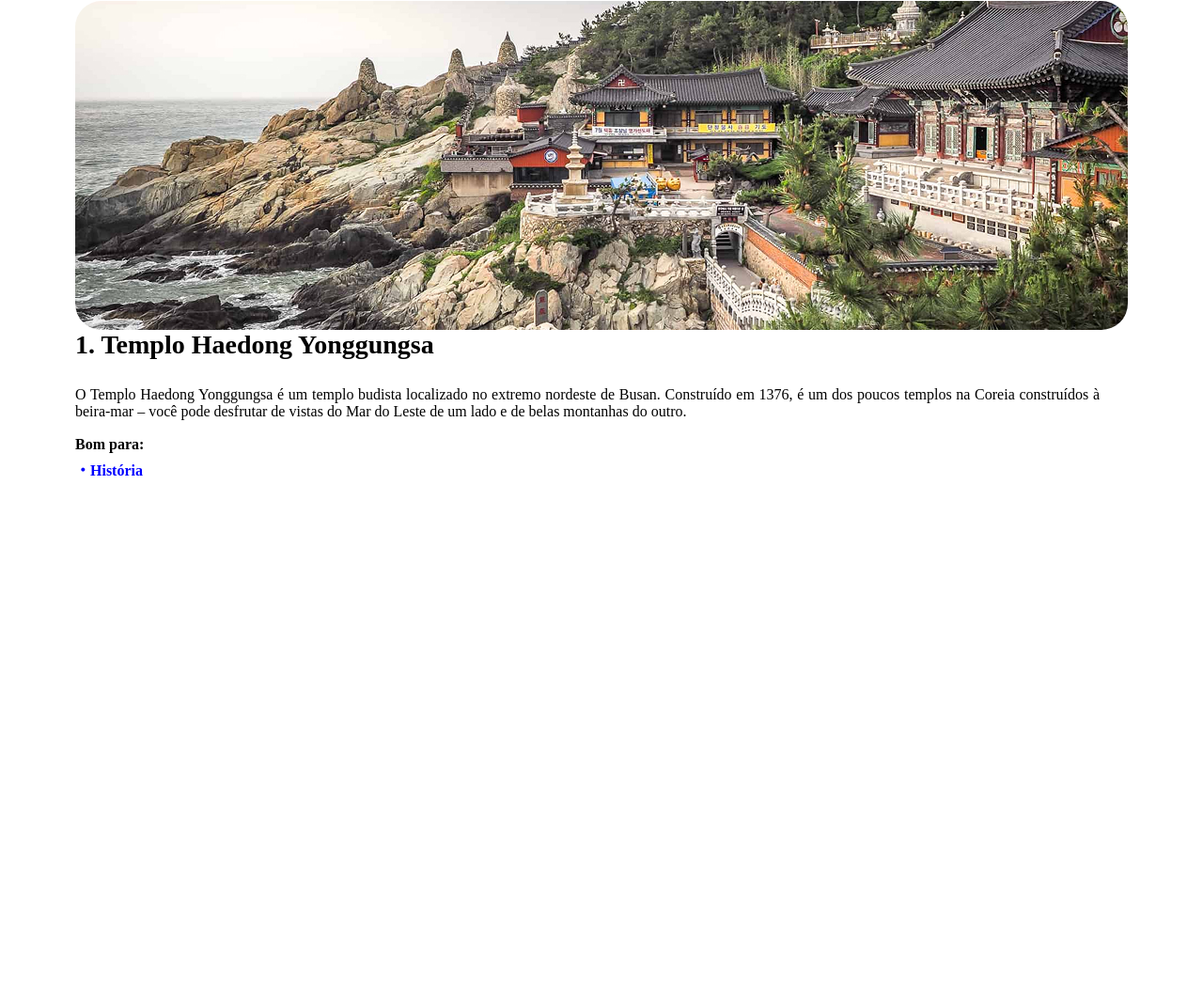
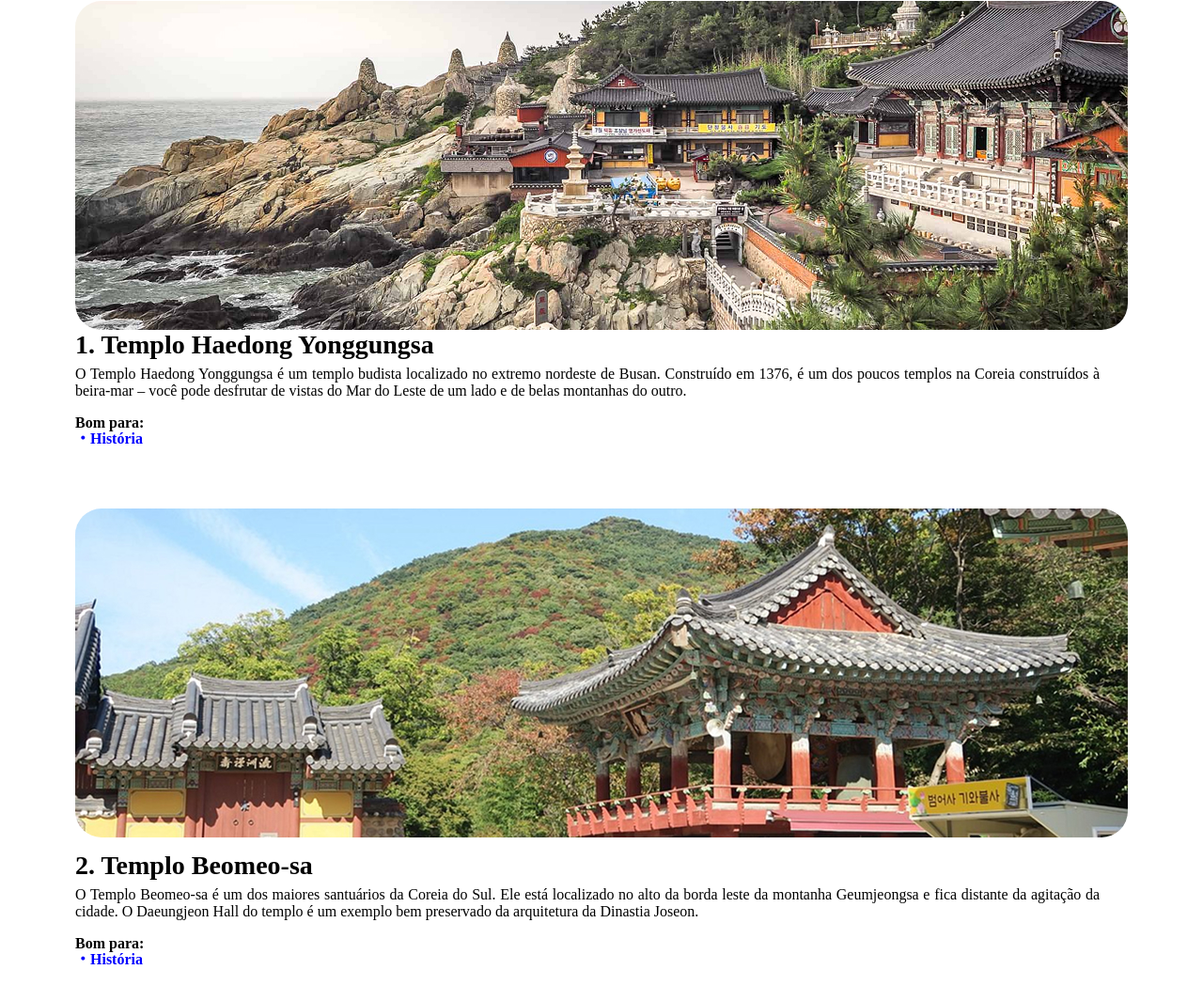
Before and after one commit to BernardoHV/proj-local-turistico, a plain HTML site: page index.html in a window 1280 px wide. Shown: the part 1202-2267 px from the top of the page at 94% size. Before the commit the page ends 1793 px from the top, so only its background shows below. Drawn offline with Linux system fonts and the light colour scheme.

Commit message:
adicionei beomeo e haedong image e ajustei fontes e cores.

```diff
--- a/index.html
+++ b/index.html
@@ -24,11 +24,19 @@ Sua próxima viagem:
   <p>As atrações de Busan vão desde templos budistas centenários que pontilham as montanhas e o litoral da cidade até praias imaculadas com águas cristalinas. Esta cidade litorânea tem muitas coisas para fazer o ano todo - as famílias podem passar o tempo em um aquário à beira-mar, os compradores podem explorar bairros vibrantes e os amantes da natureza podem desfrutar de longas caminhadas até mirantes panorâmicos.
 Os santuários budistas que pontilham a costa e as montanhas de Busan têm uma arquitetura impressionante que irá encantar os fotógrafos.</p>
 
-<img id="Haedong" src="/images/busan-templo1-image.jpg" alt="templohaedong" >
+<img id="Haedong" src="/images/busan-templo1-image.jpg" alt="templohaedong-image" >
 </section>
 
-<section id="tempo-haedong"><h3>1. Templo Haedong Yonggungsa</h3>
-<p>O Templo Haedong Yonggungsa é um templo budista localizado no extremo nordeste de Busan. Construído em 1376, é um dos poucos templos na Coreia construídos à beira-mar – você pode desfrutar de vistas do Mar do Leste de um lado e de belas montanhas do outro.
+<section id="tempo-haedong"><h3 id="titulohaedong">1. Templo Haedong Yonggungsa</h3>
+<p id="descricaohaedong">O Templo Haedong Yonggungsa é um templo budista localizado no extremo nordeste de Busan. Construído em 1376, é um dos poucos templos na Coreia construídos à beira-mar – você pode desfrutar de vistas do Mar do Leste de um lado e de belas montanhas do outro.
+</p>
+<p id="bompara">Bom para:</p>
+<p id="historia">・História</p>
+</section>
+
+<section id="beomeo">
+  <img src="/images/beomeo-image.jpg" alt="beomeo-image"><h3 id="titulobeomeo">2. Templo Beomeo-sa</h3>
+<p id="descricaobeomeo">O Templo Beomeo-sa é um dos maiores santuários da Coreia do Sul. Ele está localizado no alto da borda leste da montanha Geumjeongsa e fica distante da agitação da cidade. O Daeungjeon Hall do templo é um exemplo bem preservado da arquitetura da Dinastia Joseon.
 </p>
 <p id="bompara">Bom para:</p>
 <p id="historia">・História</p>
--- a/style.css
+++ b/style.css
@@ -27,7 +27,10 @@ margin-bottom: 50px;}
 #bompara {font-weight: bold;margin-top: -3%;}
 #historia {font-weight: bold;
 color: blue;
-margin-top: -4%;}
+margin-top: -5%;}
 
+#descricaobeomeo {margin-top: -2%;}
+#descricaohaedong {margin-top: -2%;}
+#titulobeomeo {margin-top: 10px;}
 
 section {margin-top: 64px;}
```
Also changed, not shown: images/beomeo-image.jpg (added), images/yongdusan-image.jpg (added).
